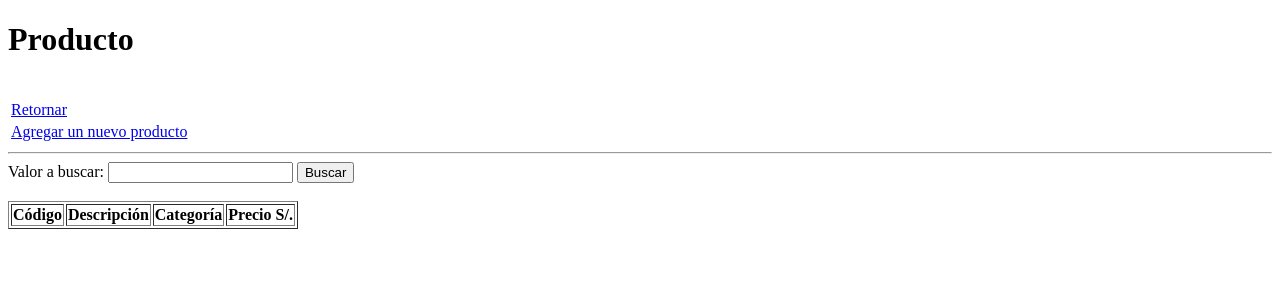
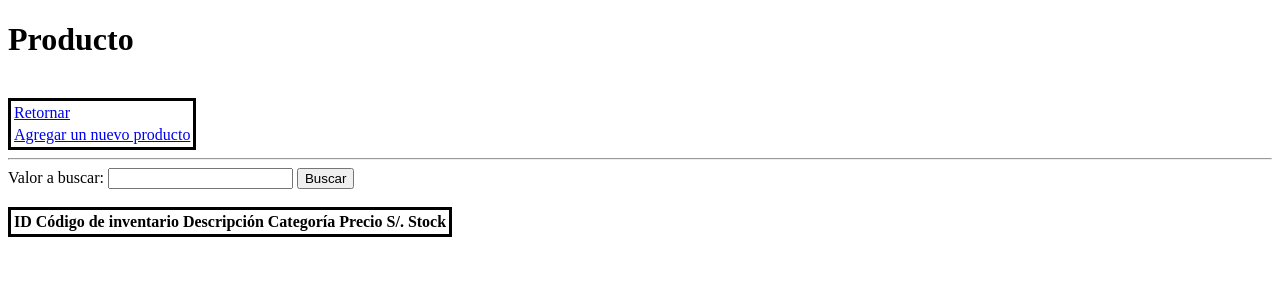
Before and after one commit to Emgicraft/UTP_TPW_ProyectoFinal, a PHP site: page /producto in a window 1280 px wide. Shown: the top 300 px of the page. Run offline with PHP 8.4, Linux system fonts and the light colour scheme; lists and menus that the app fills with data are empty.

Commit message:
Consulta de productos actualizada

```diff
--- a/producto/index.php
+++ b/producto/index.php
@@ -5,6 +5,11 @@
 	<meta charset="utf-8">
 	<meta name="viewport" content="width=device-width, initial-scale=1">
 	<title>Producto</title>
+	<style>
+		table {
+			border: solid;
+		}
+	</style>
 	<script type="text/javascript">
 		function confirmar(ruta) {
 			var r = confirm("¿Está seguro que desea continuar?");
@@ -68,12 +73,14 @@
 	</form>
 	<br>
 
-	<table border=1>
+	<table>
 		<tr>
-			<th>Código</th>
+			<th>ID</th>
+			<th>Código de inventario</th>
 			<th>Descripción</th>
 			<th>Categoría</th>
 			<th>Precio S/.</th>
+			<th>Stock</th>
 		</tr>
 
 		<?php
@@ -81,12 +88,14 @@
 		?>
 
 			<tr>
-				<td><?php echo $registro["id"]; ?></td>
-				<td><?php echo $registro["descripcion"]; ?></td>
-				<td><?php echo $registro["categoria"]; ?></td>
-				<td><?php echo $registro["precio"]; ?></td>
-				<td><a href="<?php echo 'editar_producto.php?codProd=' . $registro['id']; ?>">Editar</a></td>
-				<td><a href="javascript:confirmar('eliminar_producto.php?codProd=<?php echo $registro["id"]; ?>')">Eliminar</a></td>
+				<td><?php echo $registro["ID_Producto"]; ?></td>
+				<td><?php echo $registro["Codigo_inventario"]; ?></td>
+				<td><?php echo $registro["Descripcion"]; ?></td>
+				<td><?php echo $registro["Categoria_ID"]; ?></td>
+				<td><?php echo $registro["Precio"]; ?></td>
+				<td><?php echo $registro["Stock"]; ?></td>
+				<td><a href="<?php echo 'editar_producto.php?codProd=' . $registro['ID_Producto']; ?>">Editar</a></td>
+				<td><a href="javascript:confirmar('eliminar_producto.php?codProd=<?php echo $registro["ID_Producto"]; ?>')">Eliminar</a></td>
 			</tr>
 
 		<?php
```
